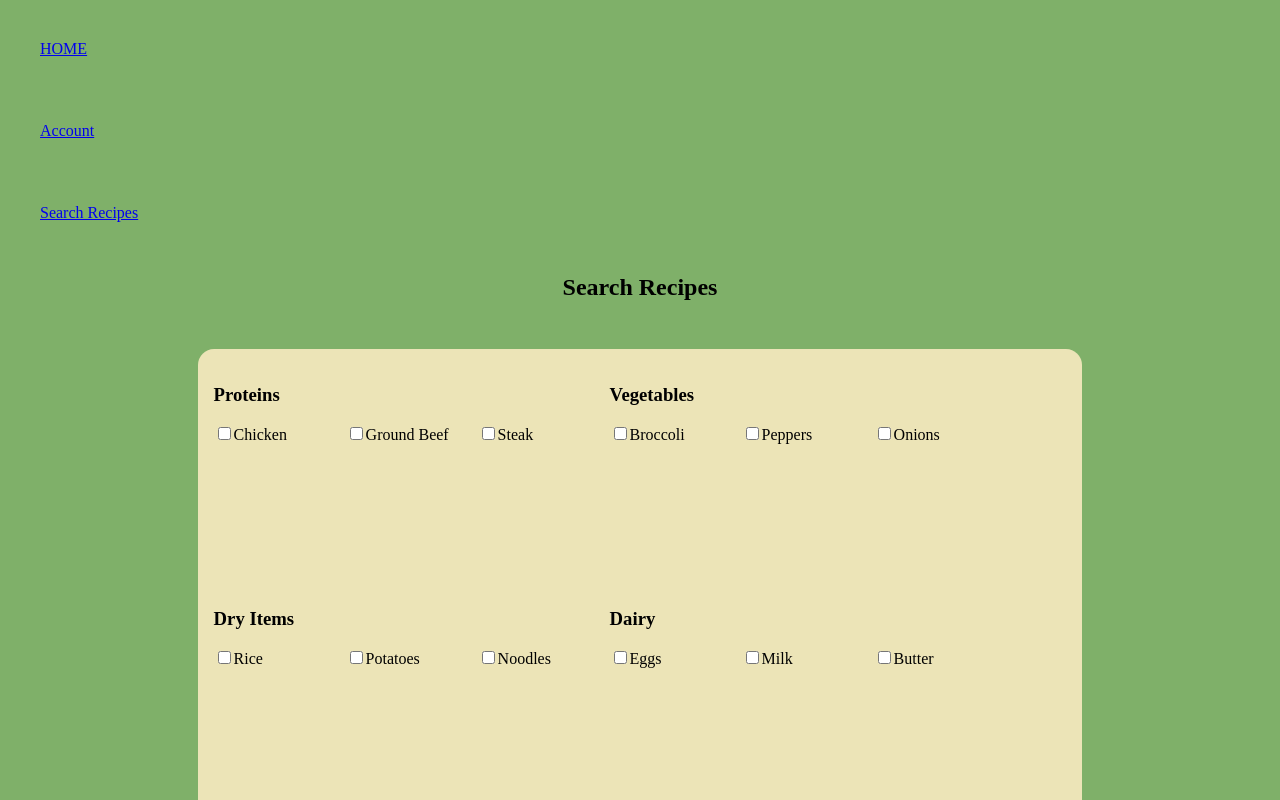
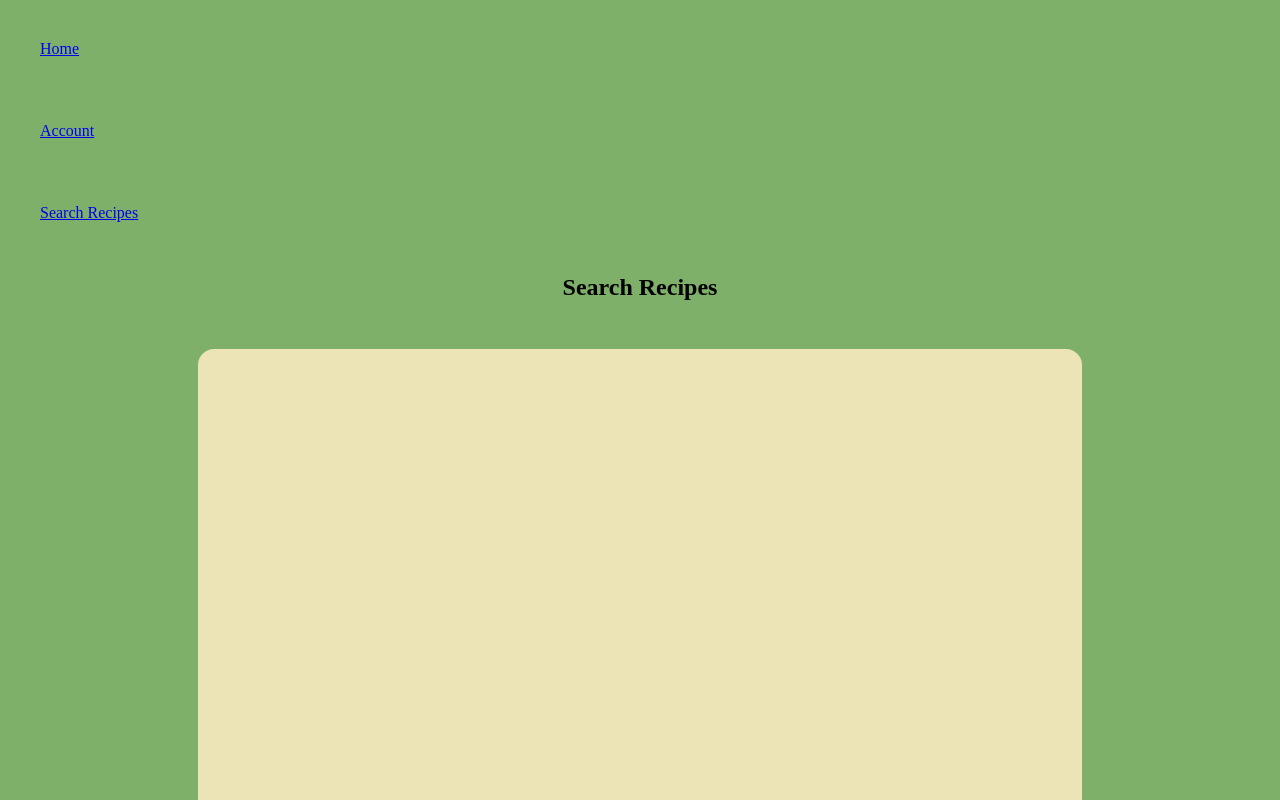
Before and after one commit to JayTurn93/Community-Cooking-Recipes, a React (Vite) app: page /explore in a window 1280 px wide. Shown: the top 800 px of the page. Built offline with nearby package versions, Linux system fonts and the light colour scheme.

Commit message:
changed links to work

```diff
--- a/src/components/Explore.jsx
+++ b/src/components/Explore.jsx
@@ -17,50 +17,7 @@ function Explore() {
             <h2>Search Recipes</h2>
                 <div className="ingredientBox">
                     <div className="ingredientSelection">
-                        <span>
-                            <h3>Proteins</h3>
-                            <form action="#" checked={isChecked} onChange={handleCheckboxChange}>
-                                <input type="checkbox" name="protein" id="protein" value="Chicken"/>
-                                <label className="explore" htmlFor="protein1">Chicken</label>
-                                <input type="checkbox" name="protein" id="protein" value="Ground Beef"/>
-                                <label className="explore" htmlFor="protein2">Ground Beef</label>
-                                <input type="checkbox" name="protein" id="protein" value="Steak"/>
-                                <label className="explore" htmlFor="protein3">Steak</label>
-                            </form>
-                        </span>
-                        <span>
-                            <h3>Vegetables</h3>
-                            <form action="#">
-                                <input type="checkbox" name="vegetable1" id="vegetable1" value="Broccoli"/>
-                                <label className="explore" htmlFor="vegetable1">Broccoli</label>
-                                <input type="checkbox" name="vegetable2" id="vegetable2" value="Peppers"/>
-                                <label className="explore" htmlFor="vegetable2">Peppers</label>
-                                <input type="checkbox" name="vegetable3" id="vegetable3" value="Onions"/>
-                                <label className="explore" htmlFor="vegetable3">Onions</label>
-                            </form>
-                        </span>
-                        <span>
-                            <h3>Dry Items</h3>
-                            <form action="#">
-                                <input type="checkbox" name="dry1" id="dry1" value="Rice"/>
-                                <label className="explore" htmlFor="dry1">Rice</label>
-                                <input type="checkbox" name="dry2" id="dry2" value="Potatoes"/>
-                                <label className="explore" htmlFor="dry2">Potatoes</label>
-                                <input type="checkbox" name="dry3" id="dry3" value="Noodles"/>
-                                <label className="explore" htmlFor="dry3">Noodles</label>
-                            </form>
-                        </span>
-                        <span>
-                            <h3>Dairy</h3>
-                            <form action="#">
-                                <input type="checkbox" name="dairy1" id="dairy1" value="Eggs"/>
-                                <label className="explore" htmlFor="dairy1">Eggs</label>
-                                <input type="checkbox" name="dairy2" id="dairy2" value="Milk"/>
-                                <label className="explore" htmlFor="dairy2">Milk</label>
-                                <input type="checkbox" name="dairy3" id="dairy3" value="Butter"/>
-                                <label className="explore" htmlFor="dairy3">Butter</label>
-                            </form>
-                        </span>
+
                     </div>
                 </div>
             <div className="smallcontainer">
--- a/src/components/Home.jsx
+++ b/src/components/Home.jsx
@@ -27,7 +27,9 @@ function Home() {
                 <div>
                     <h2>Community Bulletin</h2>
                 </div>
+                <div>
                 <p>Welcome to Community Cooking Recipes. Here all the recipes are user submitted, rated, and discussed. Check out whats new below!</p>
+                </div>
                 <span>
                     <ul key={newerRecipe.id}>
                         {newerRecipe.map((aRecipe) =>
--- a/src/shared/Header.jsx
+++ b/src/shared/Header.jsx
@@ -1,4 +1,4 @@
-
+import { Link } from "react-router-dom";
 
 function Header() {
     return (
@@ -9,9 +9,9 @@ function Header() {
             <div class="icon"><a href="./cc-explore.html"><i class="fa-solid fa-fire-burner fa-2xl"></i></a></div>
         </div>
         <div class="theicons">
-            <div><a href="./cc-index.html">HOME</a></div>
-            <div><a href="./cc-login.html">Account</a></div>
-            <div><a href="./cc-explore.html">Search Recipes</a></div>
+            <div><Link to="/">Home</Link></div>
+            <div><Link to="Login">Account</Link></div>
+            <div><Link to="Explore">Search Recipes</Link></div>
         </div>
         </div>
     )
```
